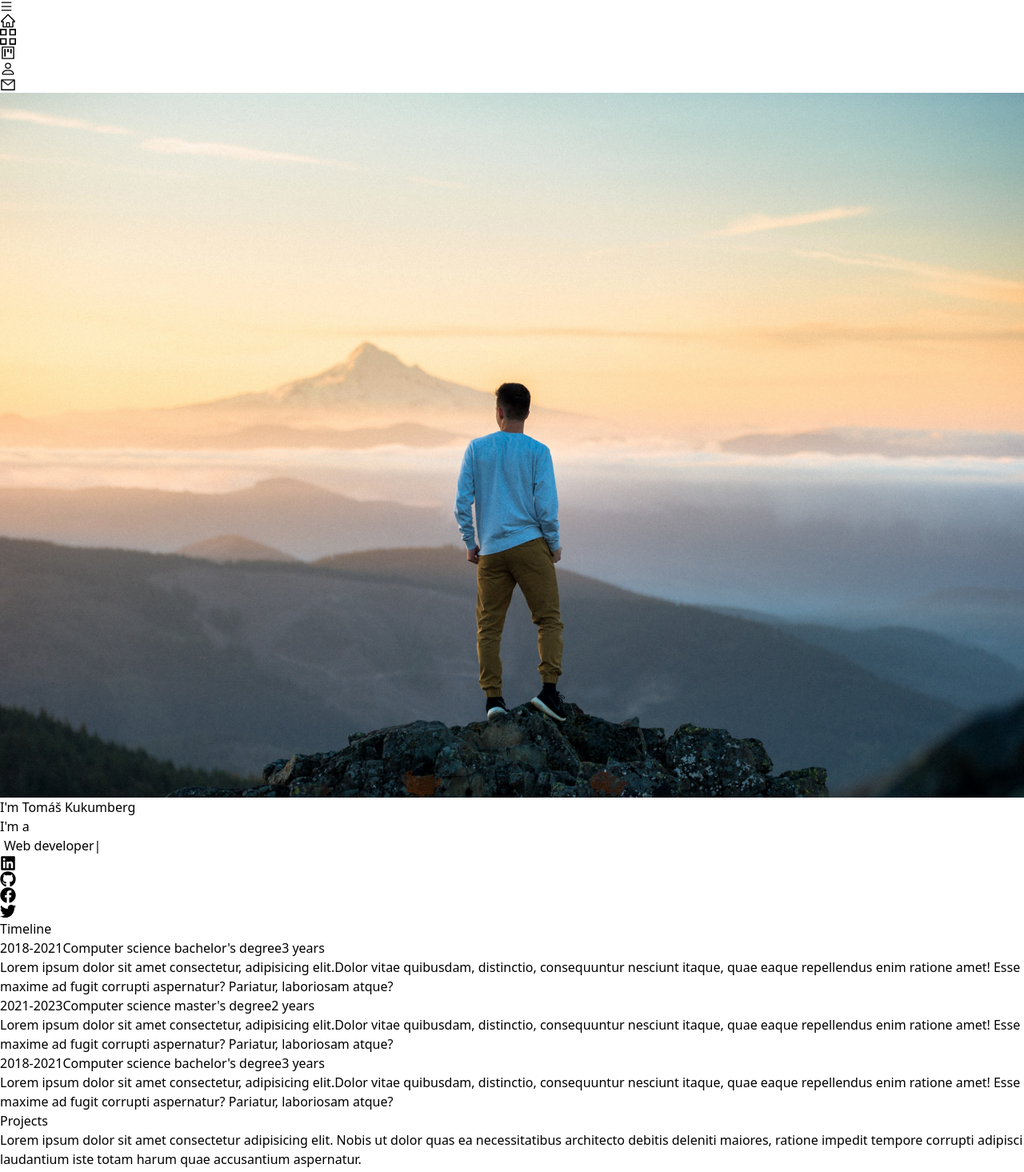
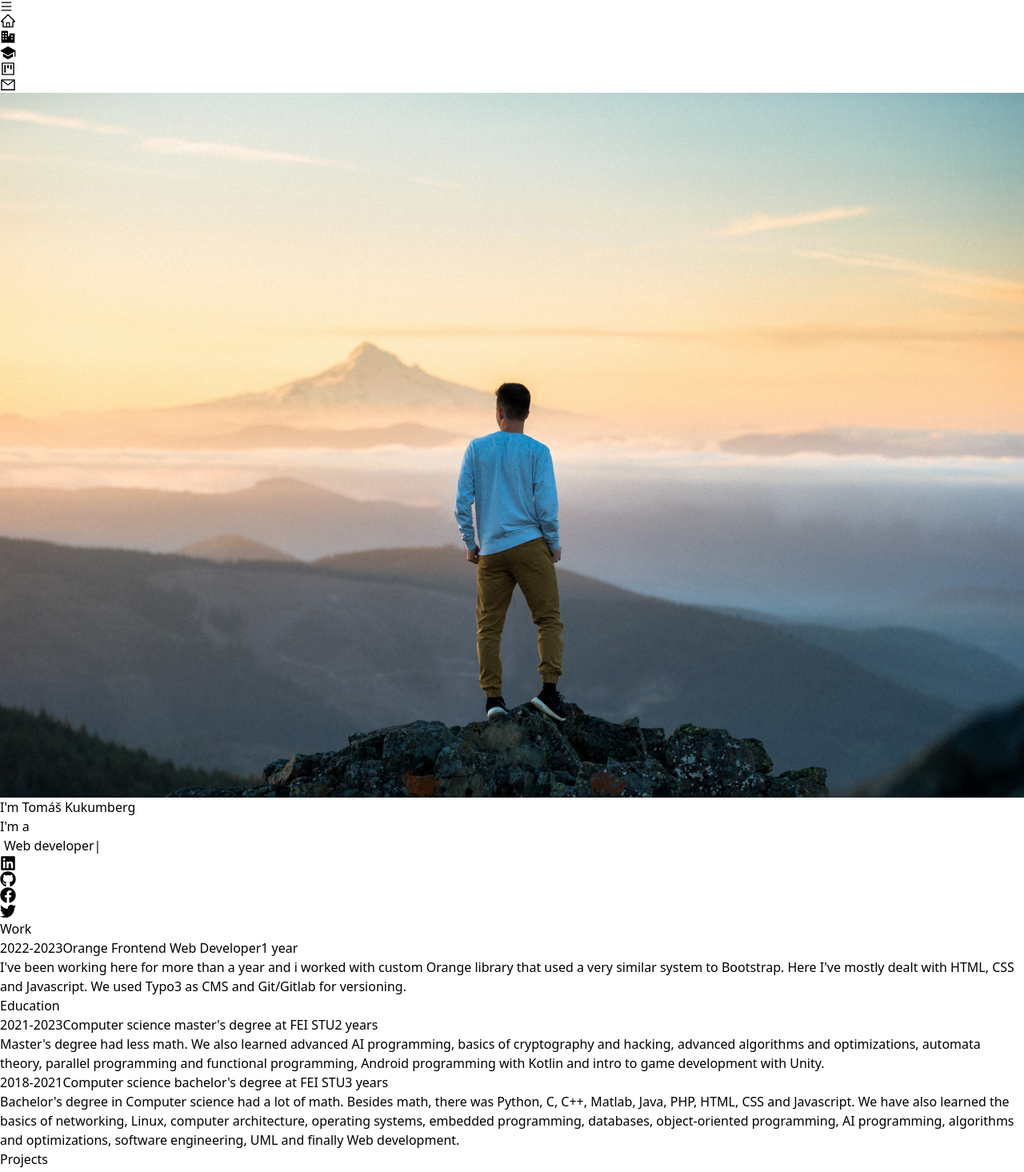
Before and after one commit to TomasKukumberg/React-portfolio, a React (Vite) app: page / in a window 1280 px wide. Shown: the top 1465 px of the page at 80% size. Built offline with nearby package versions, Linux system fonts and the light colour scheme.

Commit message:
split data into separate files and semicolon formatting

```diff
--- a/src/App.jsx
+++ b/src/App.jsx
@@ -1,9 +1,10 @@
-import { useState } from 'react'
-import Sidenav from './components/Sidenav'
-import Main from './components/Main'
-import Timeline from './components/Timeline'
-import Projects from './components/Projects'
-import Contact from './components/Contact'
+import Sidenav from './components/Sidenav';
+import Main from './components/Main';
+import Timeline from './components/Timeline';
+import Projects from './components/Projects';
+import Contact from './components/Contact';
+import { education } from './data/education';
+import { work } from './data/work';
 
 function App() {
 
@@ -11,11 +12,12 @@ function App() {
     <>
       <Sidenav />
       <Main />
-      <Timeline />
+      <Timeline id='work' data={work} title='Work' />
+      <Timeline id='education' data={education} title='Education' />
       <Projects />
       <Contact />
     </>
   )
 }
 
-export default App
+export default App;
--- a/src/components/Contact.jsx
+++ b/src/components/Contact.jsx
@@ -1,4 +1,4 @@
-import React from 'react'
+import React from 'react';
 
 const Contact = () => {
   return (
--- a/src/components/ProjectItem.jsx
+++ b/src/components/ProjectItem.jsx
@@ -1,4 +1,4 @@
-import React from 'react'
+import React from 'react';
 
 const ProjectItem = ({img, title, link}) => {
   return (
--- a/src/components/Projects.jsx
+++ b/src/components/Projects.jsx
@@ -1,4 +1,4 @@
-import React from 'react'
+import React from 'react';
 import ProjectItem from './ProjectItem';
 import aoc from '../assets/aoc.png';
 import realTimeImg from '../assets/real-time.png';
@@ -9,9 +9,7 @@ const Projects = () => {
   return (
     <div id='projects' className='max-w-[1040px] m-auto md:pl-20 p-4 py-16 '>
       <h1 className='text-4xl font-bold text-center text-[#001b5e]'>Projects</h1>
-      <p className='text-center py-8'>Lorem ipsum dolor sit amet consectetur adipisicing elit.
-        Nobis ut dolor quas ea necessitatibus architecto debitis deleniti maiores, ratione impedit tempore corrupti adipisci laudantium iste totam harum quae accusantium aspernatur.
-      </p>
+      <p className='text-center py-8'>Here are some of my projects from Github. You can check out the source code by hovering over each card and opening them.</p>
       <div className='grid sm:grid-cols-2 gap-12'>
         <ProjectItem img={aoc} title='Advent of Code programming challenge' link='https://github.com/TomasKukumberg/Advent_Of_Code' />
         <ProjectItem img={realTimeImg} title='Navigation map with JS using EventSource API' link='https://github.com/TomasKukumberg/Real_Time_Graph' />
--- a/src/components/SideNavItem.jsx
+++ b/src/components/SideNavItem.jsx
@@ -1,19 +1,12 @@
-import React from 'react'
-import {AiOutlineHome, AiOutlineProject, AiOutlineMail} from 'react-icons/ai';
-import {GrProjects} from 'react-icons/gr';
-import {BsPerson} from 'react-icons/bs'
+import React from 'react';
 
-const SideNavItem = ({id, icon, spanText, handleNav}) => {
+const SideNavItem = ({id, icon, text, handleNav}) => {
     return (
-        <a href={id} onClick={handleNav} className='w-[75%] flex justify-center rounded-full shadow-lg bg-gray-100 shadow-gray-400 m-2 p-4 cursor-pointer hover:scale-110 ease-in duration-200'>
-            {icon === 'AiHome' && <AiOutlineHome size={20} />}
-            {icon === 'GrProjects' && <GrProjects size={20} />}
-            {icon === 'AiProject' && <AiOutlineProject size={20} />}
-            {icon === 'BsPerson' && <BsPerson size={20} />}
-            {icon === 'AiMail' && <AiOutlineMail size={20} />}
-            <span className='pl-4'>{spanText}</span>
+        <a href={'#' + id} onClick={handleNav} className='w-[75%] flex justify-center rounded-full shadow-lg bg-gray-100 shadow-gray-400 m-2 p-4 cursor-pointer hover:scale-110 ease-in duration-200'>
+            {icon}
+            <span className='pl-4'>{text}</span>
         </a>
     )
 }
 
-export default SideNavItem
+export default SideNavItem;
--- a/src/components/Sidenav.jsx
+++ b/src/components/Sidenav.jsx
@@ -1,7 +1,7 @@
 import React, { useState } from 'react';
 import { AiOutlineMenu, AiOutlineHome, AiOutlineProject, AiOutlineMail } from 'react-icons/ai';
-import { GrProjects } from 'react-icons/gr';
-import { BsPerson } from 'react-icons/bs'
+import {BiSolidBusiness} from 'react-icons/bi';
+import { IoSchool } from 'react-icons/io5';
 import SidenavMdItem from './SidenavMdItem';
 import SideNavItem from './SideNavItem';
 
@@ -19,11 +19,11 @@ const Sidenav = () => {
             {
                 nav ? (
                     <div className='fixed w-full h-screen bg-white/90 flex flex-col justify-center items-center z-20'>
-                        <SideNavItem id='#main' icon='AiHome' spanText='Home' handleNav={handleNav} />
-                        <SideNavItem id='#timeline' icon='GrProjects' spanText='Timeline' handleNav={handleNav} />
-                        <SideNavItem id='#projects' icon='AiProject' spanText='Projects' handleNav={handleNav} />
-                        <SideNavItem id='#person' icon='BsPerson' spanText='Resume' handleNav={handleNav} />
-                        <SideNavItem id='#contact' icon='AiMail' spanText='Contact' handleNav={handleNav} />
+                        <SideNavItem id='main' icon={<AiOutlineHome size={20} />} text='Home' handleNav={handleNav} />
+                        <SideNavItem id='work' icon={<BiSolidBusiness size={20} />} text='Work' handleNav={handleNav} />
+                        <SideNavItem id='education' icon={<IoSchool size={20} />} text='Education' handleNav={handleNav} />
+                        <SideNavItem id='projects' icon={<AiOutlineProject size={20} />} text='Projects' handleNav={handleNav} />
+                        <SideNavItem id='contact' icon={<AiOutlineMail size={20} />} text='Contact' handleNav={handleNav} />
                     </div>
                 ) : (
                     ''
@@ -31,15 +31,15 @@ const Sidenav = () => {
 
             <div className='md:block hidden fixed top-[25%] z-10'>
                 <div className='flex flex-col'>
-                    <SidenavMdItem id='#main' icon='AiHome' />
-                    <SidenavMdItem id='#timeline' icon='GrProjects' />
-                    <SidenavMdItem id='#projects' icon='AiProject' />
-                    <SidenavMdItem id='#person' icon='BsPerson' />
-                    <SidenavMdItem id='#contact' icon='AiMail' />
+                    <SidenavMdItem id='main' icon={<AiOutlineHome size={20} />} text='Home' />
+                    <SidenavMdItem id='work' icon={<BiSolidBusiness size={20} />} text='Work' />
+                    <SidenavMdItem id='education' icon={<IoSchool size={20} />} text='Education' />
+                    <SidenavMdItem id='projects' icon={<AiOutlineProject size={20} />} text='Projects' />
+                    <SidenavMdItem id='contact' icon={<AiOutlineMail size={20} />} text='Contact' />
                 </div>
             </div>
         </div>
     )
 }
 
-export default Sidenav
+export default Sidenav;
--- a/src/components/SidenavMdItem.jsx
+++ b/src/components/SidenavMdItem.jsx
@@ -1,18 +1,11 @@
-import React from 'react'
-import {AiOutlineHome, AiOutlineProject, AiOutlineMail} from 'react-icons/ai';
-import {GrProjects} from 'react-icons/gr';
-import {BsPerson} from 'react-icons/bs'
+import React from 'react';
 
-const SidenavMdItem = ({id, icon}) => {
+const SidenavMdItem = ({id, icon, text}) => {
     return (
-        <a href={id} className='rounded-full shadow-lg bg-gray-100 shadow-gray-400 m-2 p-4 cursor-pointer hover:scale-110 ease-in duration-300'>
-            {icon === 'AiHome' && <AiOutlineHome size={20} />}
-            {icon === 'GrProjects' && <GrProjects size={20} />}
-            {icon === 'AiProject' && <AiOutlineProject size={20} />}
-            {icon === 'BsPerson' && <BsPerson size={20} />}
-            {icon === 'AiMail' && <AiOutlineMail size={20} />}
+        <a href={'#' + id} title={text} className='rounded-full shadow-lg bg-gray-100 shadow-gray-400 m-2 p-4 cursor-pointer hover:scale-110 ease-in duration-300' title={text}>
+            {icon}
         </a>
     )
 }
 
-export default SidenavMdItem
+export default SidenavMdItem;
--- a/src/components/Timeline.jsx
+++ b/src/components/Timeline.jsx
@@ -1,31 +1,10 @@
-import React from 'react'
-import TimelineItem from './TimelineItem'
+import React from 'react';
+import TimelineItem from './TimelineItem';
 
-const data = [
-    {
-        year: '2018-2021',
-        title: "Computer science bachelor's degree",
-        duration: '3 years',
-        details: 'Lorem ipsum dolor sit amet consectetur, adipisicing elit.Dolor vitae quibusdam, distinctio, consequuntur nesciunt itaque, quae eaque repellendus enim ratione amet! Esse maxime ad fugit corrupti aspernatur? Pariatur, laboriosam atque?'
-    },
-    {
-        year: '2021-2023',
-        title: "Computer science master's degree",
-        duration: '2 years',
-        details: 'Lorem ipsum dolor sit amet consectetur, adipisicing elit.Dolor vitae quibusdam, distinctio, consequuntur nesciunt itaque, quae eaque repellendus enim ratione amet! Esse maxime ad fugit corrupti aspernatur? Pariatur, laboriosam atque?'
-    },
-    {
-        year: '2018-2021',
-        title: "Computer science bachelor's degree",
-        duration: '3 years',
-        details: 'Lorem ipsum dolor sit amet consectetur, adipisicing elit.Dolor vitae quibusdam, distinctio, consequuntur nesciunt itaque, quae eaque repellendus enim ratione amet! Esse maxime ad fugit corrupti aspernatur? Pariatur, laboriosam atque?'
-    }
-]
-
-const Timeline = () => {
+const Timeline = ({id, data, title}) => {
     return (
-        <div id='timeline' className='max-w-[1040px] m-auto md:pl-20 p-4 py-16'>
-            <h1 className='text-4xl font-bold text-center text-[#001b5e]'>Timeline</h1>
+        <div id={id} className='max-w-[1040px] m-auto md:pl-20 p-4 py-16'>
+            <h1 className='text-4xl font-bold text-center text-[#001b5e]'>{title}</h1>
             {
                 data.map((item, idx) => (
                     <TimelineItem
@@ -41,4 +20,4 @@ const Timeline = () => {
     )
 }
 
-export default Timeline
+export default Timeline;
--- a/src/components/TimelineItem.jsx
+++ b/src/components/TimelineItem.jsx
@@ -1,4 +1,4 @@
-import React from 'react'
+import React from 'react';
 
 const TimelineItem = ({year, title, duration, details}) => {
     return (
@@ -16,4 +16,4 @@ const TimelineItem = ({year, title, duration, details}) => {
     )
 }
 
-export default TimelineItem
+export default TimelineItem;
--- /dev/null
+++ b/src/data/education.js
@@ -0,0 +1,14 @@
+export const education = [
+    {
+        year: '2021-2023',
+        title: "Computer science master's degree at FEI STU",
+        duration: '2 years',
+        details: "Master's degree had less math. We also learned advanced AI programming, basics of cryptography and hacking, advanced algorithms and optimizations, automata theory, parallel programming and functional programming, Android programming with Kotlin and intro to game development with Unity."
+    },
+    {
+        year: '2018-2021',
+        title: "Computer science bachelor's degree at FEI STU",
+        duration: '3 years',
+        details: "Bachelor's degree in Computer science had a lot of math. Besides math, there was Python, C, C++, Matlab, Java, PHP, HTML, CSS and Javascript. We have also learned the basics of networking, Linux, computer architecture, operating systems, embedded programming, databases, object-oriented programming, AI programming, algorithms and optimizations, software engineering, UML and finally Web development."
+    }
+];
--- /dev/null
+++ b/src/data/work.js
@@ -0,0 +1,8 @@
+export const work = [
+    {
+        year: '2022-2023',
+        title: "Orange Frontend Web Developer",
+        duration: '1 year',
+        details: "I've been working here for more than a year and i worked with custom Orange library that used a very similar system to Bootstrap. Here I've mostly dealt with HTML, CSS and Javascript. We used Typo3 as CMS and Git/Gitlab for versioning."
+    }
+];
```
Also changed, not shown: src/components/Main.jsx (+5 -5 lines).
